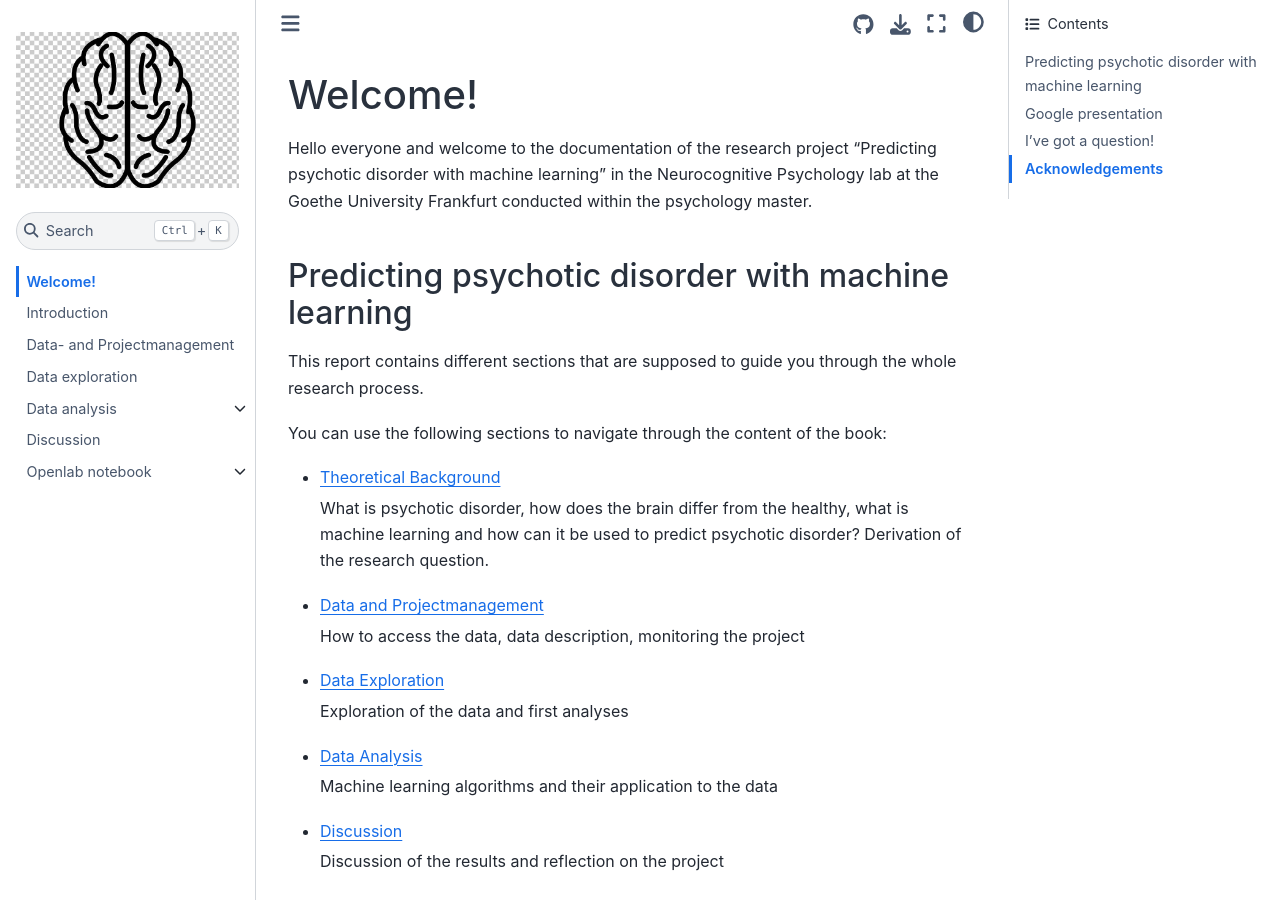
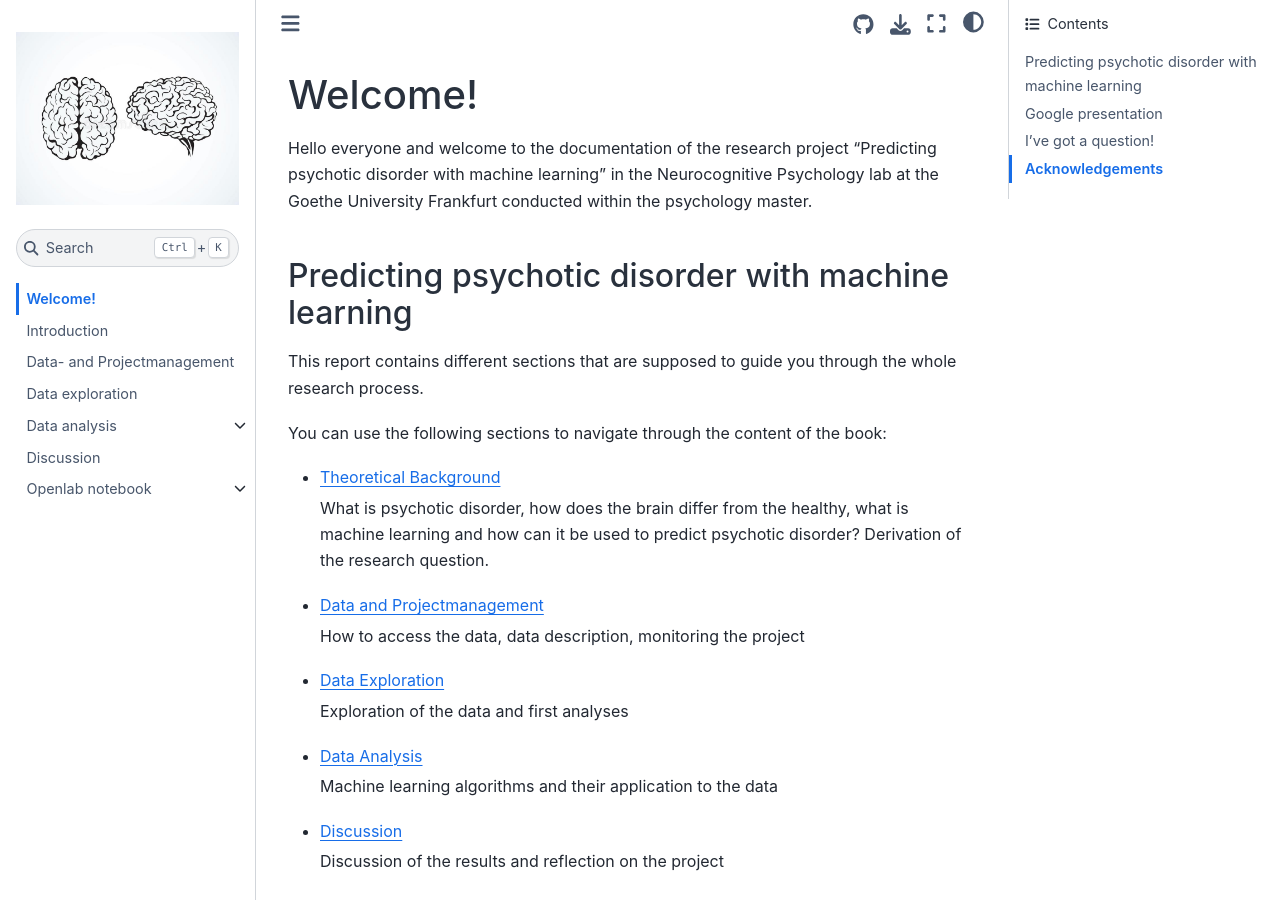
Before and after one commit to mello-y/MSc5_research_project, a Jupyter Book: the page built from content/index.md, in a window 1280 px wide and 900 px high. Built offline with Jupyter Book 1.0.4 settings and Sphinx 7.4.7 and the Sphinx Book theme 1.1.4, drawn with Linux system fonts in a browser that asks for light colours.

Commit message:
changed logo

```diff
--- a/content/_config.yml
+++ b/content/_config.yml
@@ -8,7 +8,7 @@
 title                       : "Predicting psychotic disorder with machine learning"  # The title of the book. Will be placed in the left navbar.
 author                      : Mevlüt Yaglu based on the course template by Felix Koerber and Michael Ernst  # The author of the book
 copyright                   : "2023"  # Copyright year to be placed in the footer
-logo                        : static/brain.jpg # A path to the book logo
+logo                        : static/gehirn.jpg # A path to the book logo
 exclude_patterns            : []  # Patterns to skip when building the book. Can be glob-style (e.g. "*skip.ipynb")
 
 #######################################################################################
```
